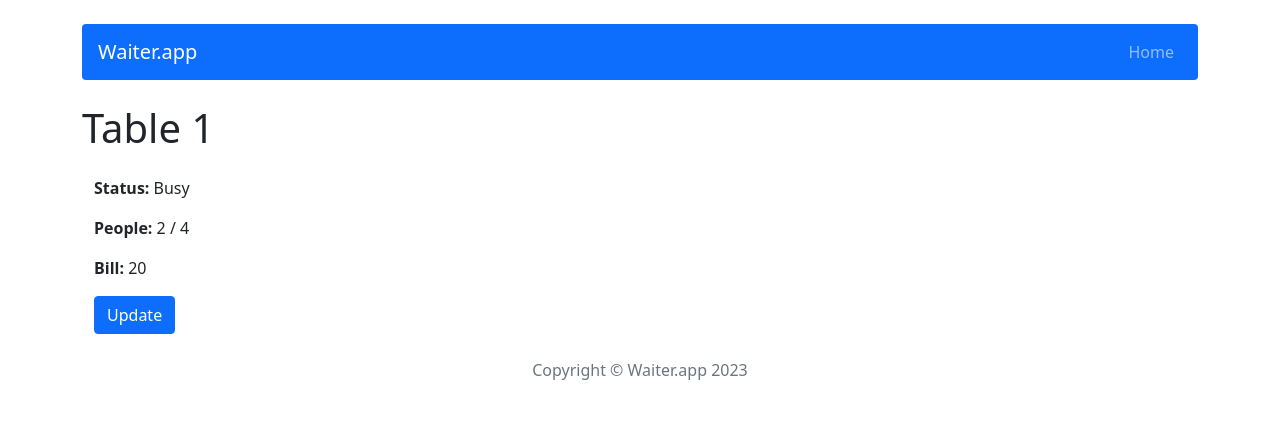
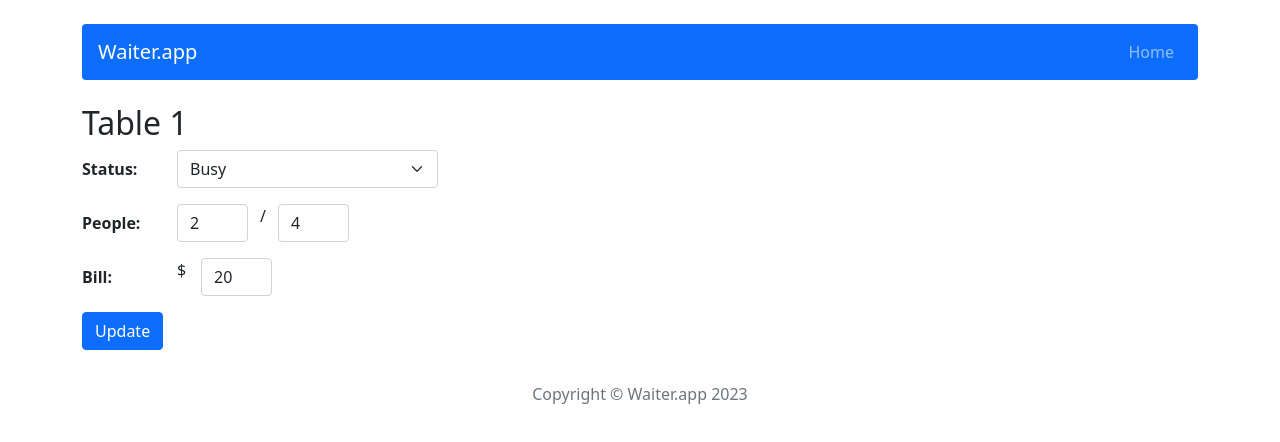
Before and after one commit to Cinamon88/Waiter.App, a React (Create React App) app: page /table/1 in a window 1280 px wide. Shown: the top 442 px of the page. Built offline with nearby package versions, Linux system fonts and the light colour scheme.

Commit message:
fix component

```diff
--- a/src/components/pages/Tables/SingleTable.js
+++ b/src/components/pages/Tables/SingleTable.js
@@ -1,33 +1,73 @@
-import { useSelector } from "react-redux";
-import { getTableById } from "../../../redux/tablesRedux";
-import { useParams, Link } from "react-router-dom";
-import { Row, Col, Container, Button } from "react-bootstrap";
+import { useDispatch, useSelector } from "react-redux";
+import { editTableRequest, getTableById } from "../../../redux/tablesRedux";
+import { useParams, useNavigate } from "react-router-dom";
+import { Row, Col, Button, Form } from "react-bootstrap";
+import { useState } from "react";
+
 
 const SingleTable = () => {
     const { id } = useParams();
-    const tableId = useSelector((state) => getTableById(state, id));
+    const dispatch = useDispatch();
+    const navigate = useNavigate();
+    const getTable = useSelector(state => getTableById(state, id));
+
+    const [table] = useState(getTable.id);
+    const [status, setStatus] = useState(getTable.status);
+    const [peopleAmount, setPeopleAmount] = useState(getTable.peopleAmount);
+    const [maxPeopleAmount, setMaxPeopleAmount] = useState(getTable.maxPeopleAmount);
+    const [bill, setBill] = useState(getTable.bill);
+
+    const handleSubmit = e => {
+        e.preventDefault();
+        dispatch(editTableRequest({table, peopleAmount, maxPeopleAmount, status, bill, id}))
+        navigate('/');
+    };
 
     return (
         <>
-            <h1>Table  {tableId.id}</h1>
-            <Container>
-                <Row className="justify-content-center mt-4">
-                    <Col >
-                        <p>
-                            <b>Status: </b> {tableId.status}
-                        </p>
-                        <p>
-                            <b>People:</b> {tableId.peopleAmount} / {tableId.maxPeopleAmount}
-                        </p>
-                        <p>
-                            <b>Bill:</b> {tableId.bill}
-                        </p>
-                        <Link to={"/"}>
-                            <Button variant="primary">Update</Button>
-                        </Link>
-                    </Col>
+          <h2>Table {table}</h2>
+          <Form onSubmit={handleSubmit}>
+            <Form.Group as={Row} className='mb-3'>
+              <Form.Label as='legend' column sm={1}>
+              <strong>Status:</strong>
+              </Form.Label>
+              <Col sm={3}>
+                <Form.Select value={status} onChange={e => setStatus(e.target.value)}>
+                  <option value='busy'>Busy</option>
+                  <option value='free'>Free</option>
+                  <option value='cleaning'>Cleaning</option>
+                  <option value='reserved'>Reserved</option>
+                </Form.Select>
+              </Col>
+            </Form.Group>
+            <Form.Group as={Row} className='mb-3'>
+              <Form.Label column sm={1}>
+                <strong>People:</strong>
+              </Form.Label>
+              <Col sm={1}>
+                <Form.Control type='text' value={peopleAmount} onChange={e=>setPeopleAmount(e.target.value)} />
+              </Col>
+              /
+              <Col sm={1}>
+                <Form.Control type='text' value={maxPeopleAmount} onChange={e=>setMaxPeopleAmount(e.target.value)} />
+              </Col>
+            </Form.Group>
+            <Form.Group as={Row} className='mb-3'>
+              <Form.Label column sm={1}>
+              <strong>Bill:</strong>
+              </Form.Label>
+              <Col sm={2}>
+                <Row>
+                <Col sm={1}>$</Col><Col sm={6}><Form.Control type='text' value={bill} onChange={e=>setBill(e.target.value)} /></Col>
                 </Row>
-            </Container>
+              </Col>
+            </Form.Group>
+            <Form.Group as={Row} className='mb-2'>
+              <Col>
+                <Button type='submit'>Update</Button>
+              </Col>
+            </Form.Group>
+          </Form>
         </>
     );
 };
```
